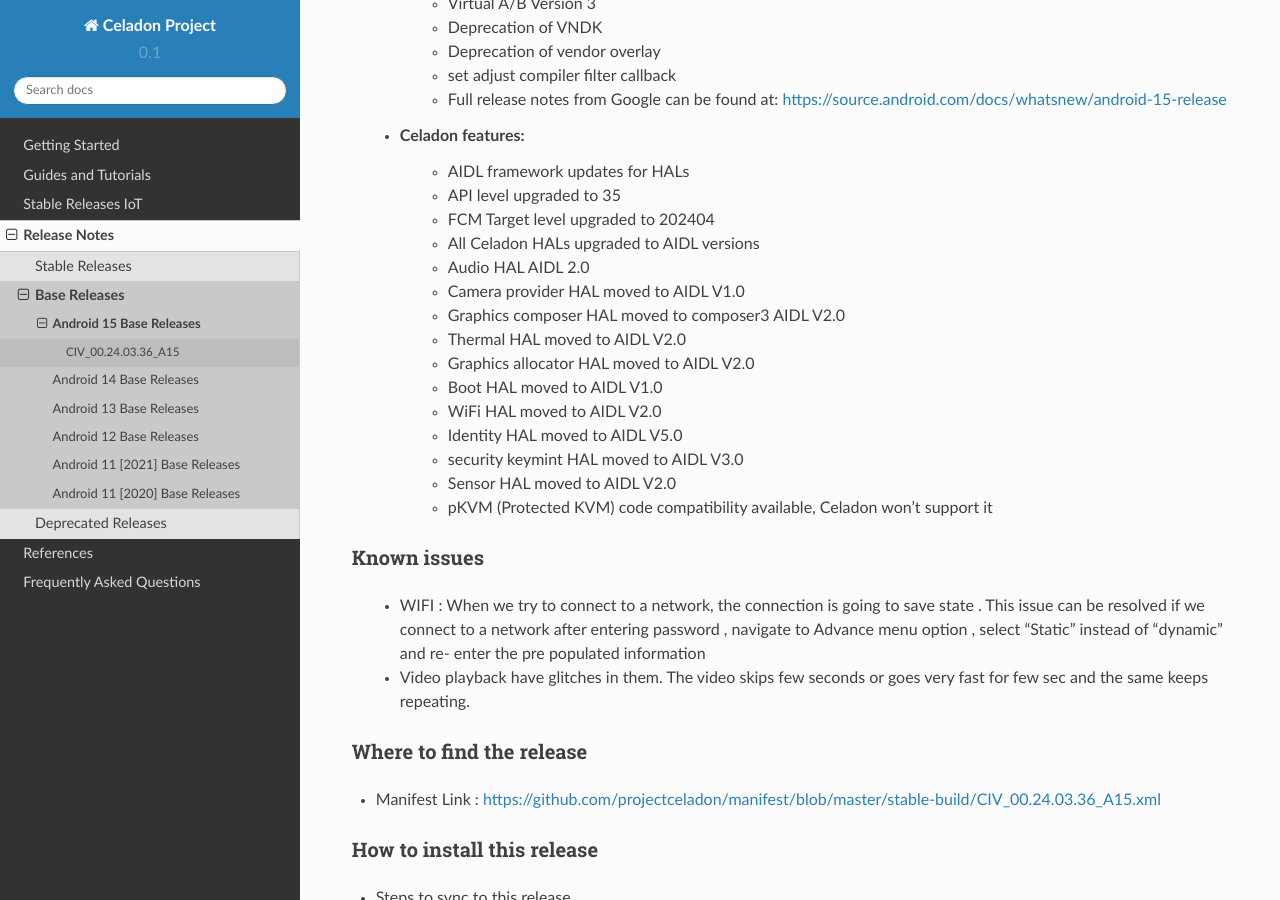
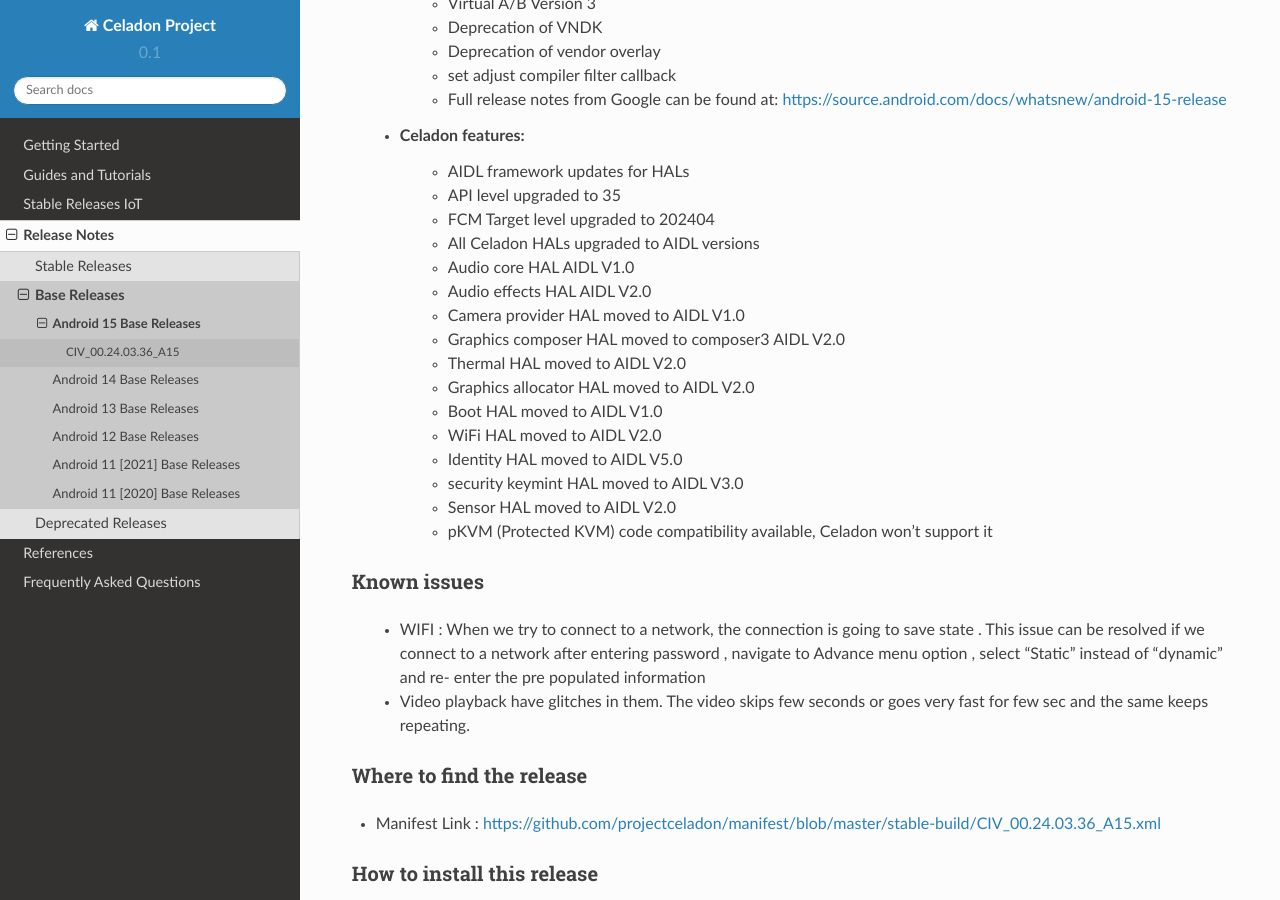
Before and after one commit to projectceladon/celadon-documentation, a Sphinx documentation site: the page built from source/release-notes/base-releases-A15.rst, in a window 1280 px wide and 900 px high, scrolled down 1180 px. Built offline with Sphinx 7.4.7 and the Read the Docs theme 2.0.0, drawn with Linux system fonts in a browser that asks for light colours; pages that are not in the unit, such as notebooks, are missing from menus.

Commit message:
Update base-releases-A15.rst

```diff
--- a/source/release-notes/base-releases-A15.rst
+++ b/source/release-notes/base-releases-A15.rst
@@ -61,7 +61,8 @@
     * API level upgraded to 35
     * FCM Target level upgraded to 202404
     * All Celadon HALs upgraded to AIDL versions
-    * Audio HAL AIDL 2.0
+    * Audio core HAL AIDL V1.0
+    * Audio effects HAL AIDL V2.0
     * Camera provider HAL moved to AIDL V1.0
     * Graphics composer HAL moved to composer3 AIDL V2.0
     * Thermal HAL moved to AIDL V2.0
```
